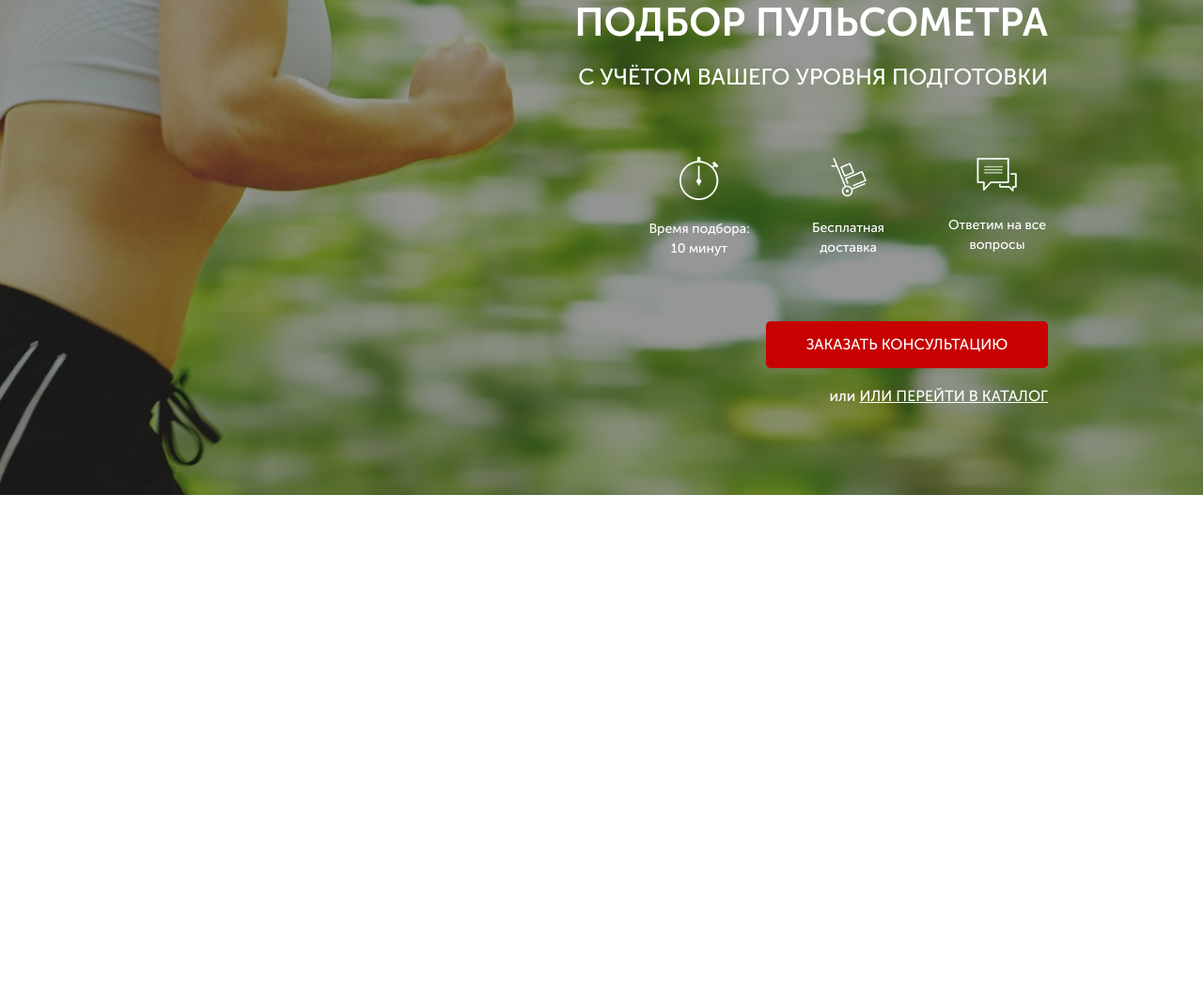
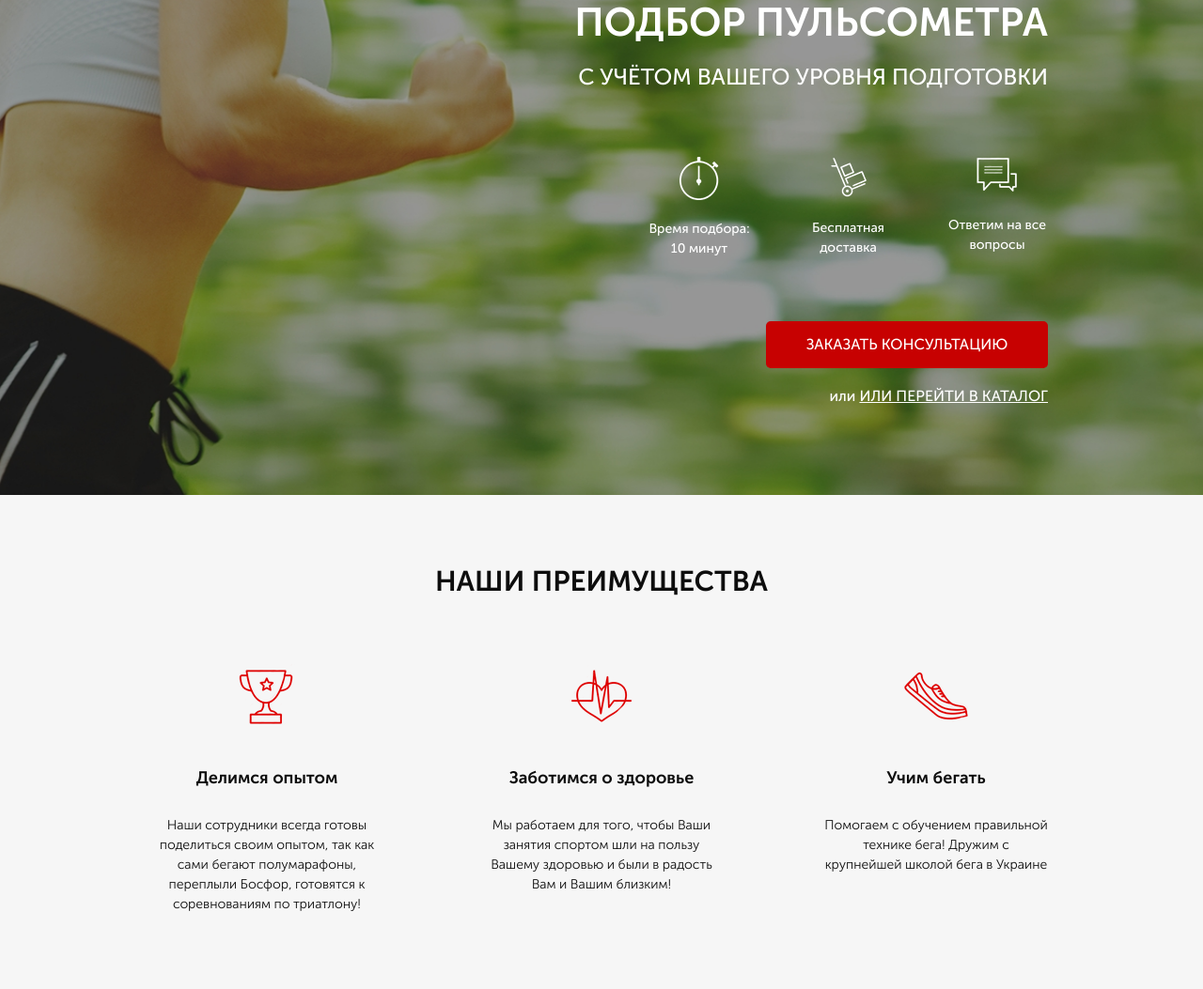
Before and after one commit to Undertaker2020/Pulse, a website: page src/index.html in a window 1280 px wide. Shown: the part 165-1218 px from the top of the page at 94% size. Before the commit the page ends 800 px from the top, so only its background shows below. Drawn offline with Linux system fonts and the light colour scheme.

Commit message:
first commit

```diff
--- a/src/index.html
+++ b/src/index.html
@@ -58,6 +58,28 @@
             </div>
         </div>
     </div>
+    <div class="advantages">
+        <div class="container">
+            <div class="title">НАШИ ПРЕИМУЩЕСТВА</div>
+            <div class="advantages__wrapper">
+                <div class="advantages__item">
+                    <img src="icons/advantages/cup.png" alt="">
+                    <div class="advantages__subtitle">Делимся опытом</div>
+                    <div class="advantages__descr">Наши сотрудники всегда готовы поделиться своим опытом, так как сами бегают полумарафоны, переплыли Босфор, готовятся к соревнованиям по триатлону!</div>
+                </div>
+                <div class="advantages__item">
+                    <img src="icons/advantages/heart.png" alt="">
+                    <div class="advantages__subtitle">Заботимся о здоровье</div>
+                    <div class="advantages__descr">Мы работаем для того, чтобы Ваши занятия спортом шли на пользу Вашему здоровью и были в радость Вам и Вашим близким!</div>
+                </div>
+                <div class="advantages__item">
+                    <img src="icons/advantages/shoe.png" alt="">
+                    <div class="advantages__subtitle">Учим бегать</div>
+                    <div class="advantages__descr">Помогаем с обучением правильной технике бега! Дружим с крупнейшей школой бега в Украине</div>
+                </div>
+            </div>
+        </div>
+    </div>
 </body>
 
 </html>
--- a/src/sass/blocks/_advantages.scss
+++ b/src/sass/blocks/_advantages.scss
@@ -24,9 +24,5 @@
         font-size: 14px;
         font-weight: 300;
         text-align: center;
-        a {
-            color: #ff0000;
-            text-decoration: underline;
-        }
     }
 }
```
Also changed, not shown: src/css/style.min.css.
